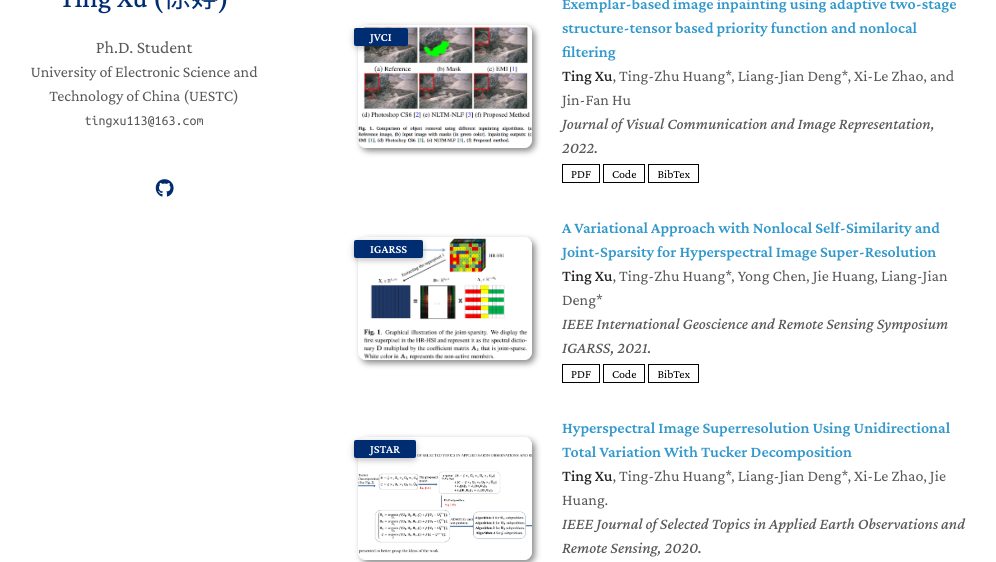
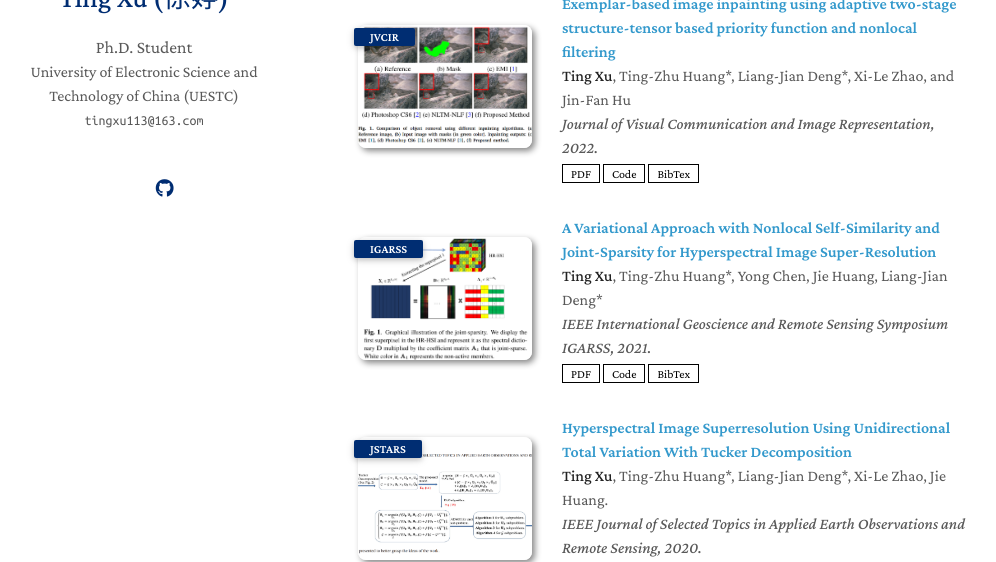
Before and after one commit to tingxu113/tingxu113.github.io, a Jekyll site: the page built from index.md, in a window 1280 px wide and 900 px high, scrolled down 419 px, cut to the strip 230-792 px from the top of the window. Shown: the whole strip, without its empty margins (132-1128 px from the left). Built offline with Jekyll 4.4.1, drawn with Linux system fonts in a browser that asks for light colours; nearby versions of some CDN libraries; a style sheet for code colours, icons or effects is not loaded; our own code applies the rules of GitHub Pages for plain Markdown files.

Commit message:
Update publications.md

```diff
--- a/_includes/publications.md
+++ b/_includes/publications.md
@@ -32,7 +32,7 @@
 <div class="pub-row">
   <div class="col-sm-3 abbr" style="position: relative;padding-right: 15px;padding-left: 15px;">
     <img src="assets/img/Exe.png" width="200px" class="teaser img-fluid z-depth-1" style="width=100;height=30%">
-            <abbr class="badge">JVCI</abbr>
+            <abbr class="badge">JVCIR</abbr>
   </div>
   <div class="col-sm-9" style="position: relative;padding-right: 15px;padding-left: 20px;">
       <div class="title"><a href="https://www.sciencedirect.com/science/article/pii/S1047320321002893">Exemplar-based image inpainting using adaptive two-stage structure-tensor based priority function and nonlocal filtering</a></div>
@@ -79,7 +79,7 @@
 <div class="pub-row">
   <div class="col-sm-3 abbr" style="position: relative;padding-right: 15px;padding-left: 15px;">
     <img src="assets/img/tuck.png" width="200px" class="teaser img-fluid z-depth-1" style="width=100;height=30%">
-            <abbr class="badge">JSTAR</abbr>
+            <abbr class="badge">JSTARS</abbr>
   </div>
   <div class="col-sm-9" style="position: relative;padding-right: 15px;padding-left: 20px;">
       <div class="title"><a href="https://ieeexplore.ieee.org/document/9151315">Hyperspectral Image Superresolution Using Unidirectional Total Variation With Tucker Decomposition</a></div>
```
